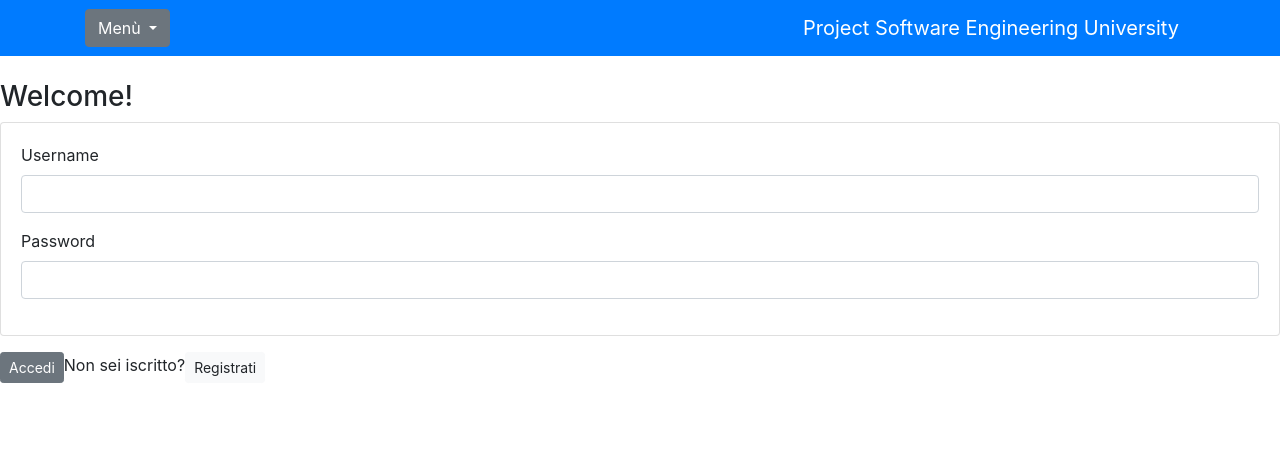
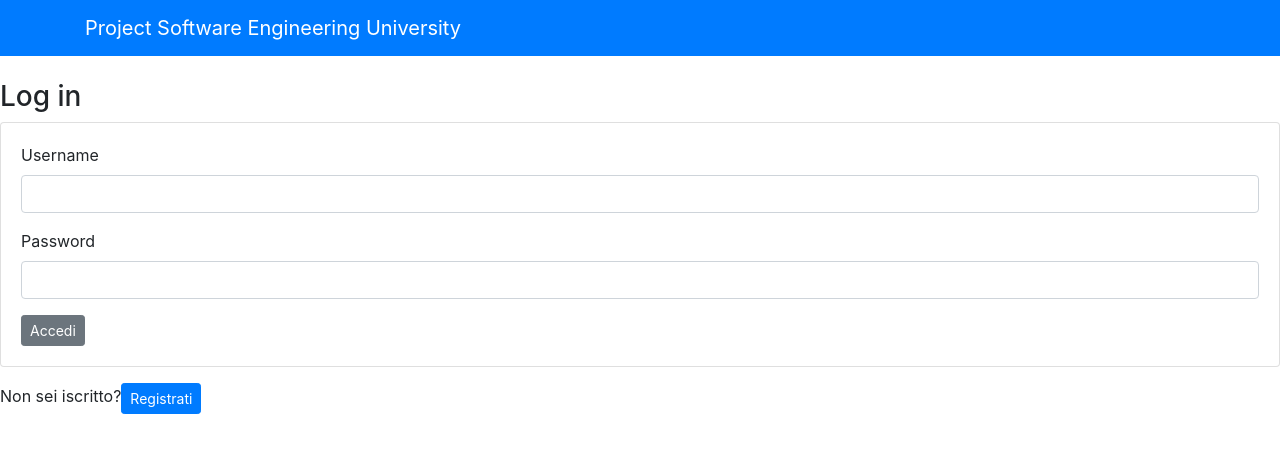
Before and after one commit to andreadellamonaca/UniversitySysFrontEnd, an Angular app: page / in a window 1280 px wide. Shown: the top 452 px of the page. Built offline with nearby package versions, Linux system fonts and the light colour scheme.

Commit message:
Added manage UserNotFound error

```diff
--- a/src/app/app.component.html
+++ b/src/app/app.component.html
@@ -1,2 +1 @@
-<app-navbar></app-navbar>
 <router-outlet></router-outlet>
--- a/src/app/app.module.ts
+++ b/src/app/app.module.ts
@@ -8,8 +8,8 @@ import { ProfessorComponent } from './professor/professor.component';
 import {UserService} from './services/user.service';
 import {HttpClientModule} from '@angular/common/http';
 import { NotFoundComponent } from './not-found/not-found.component';
-import { NavbarComponent } from './navbar/navbar.component';
 import { BrowserAnimationsModule } from '@angular/platform-browser/animations';
+import { ProfnavbarComponent } from './profnavbar/profnavbar.component';
 
 @NgModule({
   declarations: [
@@ -17,7 +17,7 @@ import { BrowserAnimationsModule } from '@angular/platform-browser/animations';
     HomeComponent,
     ProfessorComponent,
     NotFoundComponent,
-    NavbarComponent
+    ProfnavbarComponent
   ],
   imports: [
     BrowserModule,
--- a/src/app/home/home.component.html
+++ b/src/app/home/home.component.html
@@ -1,6 +1,10 @@
-<h3>Welcome!</h3>
+<nav class="navbar navbar-dark bg-primary mb-4">
+  <div class="container">
+    <a href="#" class="navbar-brand">Project Software Engineering University</a>
+  </div>
+</nav>
+<h3>Log in</h3>
 <div class="card card-body mb-3">
-  <form>
     <div class="form-group">
       <label>Username</label>
       <input type="text" name="username" class="form-control" #uname>
@@ -9,11 +13,12 @@
       <label>Password</label>
       <input type="password" name="password" class="form-control" #pwd>
     </div>
-  </form>
+    <div>
+      <button (click)="checkCred(uname.value, pwd.value)" class="btn btn-sm btn-secondary">Accedi</button>
+    </div>
 </div>
 
 <div>
-  <button (click)="checkCred(uname.value, pwd.value)" class="btn btn-sm btn-secondary">Accedi</button>
   <label>Non sei iscritto?</label>
-  <button class="btn btn-sm btn-light" >Registrati</button>
+  <button class="btn btn-sm btn-primary">Registrati</button>
 </div>
--- a/src/app/home/home.component.ts
+++ b/src/app/home/home.component.ts
@@ -24,6 +24,7 @@ export class HomeComponent implements OnInit {
       if (user) {
         switch (user.usertype.typeName) {
           case 'professor': {
+            console.log('Sei un professore');
             localStorage.setItem('professor', JSON.stringify(user));
             this.router.navigateByUrl('professor');
             break;
@@ -37,8 +38,9 @@ export class HomeComponent implements OnInit {
           }
         }
       }
-    },  err =>  {
-      console.log('error');
+    },  err => {
+      alert('Something bad happened, UserNotFound');
+      throw Error('User Not Found');
     });
 
   }
--- a/src/app/navbar/navbar.component.ts
+++ /dev/null
@@ -1,15 +0,0 @@
-import { Component, OnInit } from '@angular/core';
-
-@Component({
-  selector: 'app-navbar',
-  templateUrl: './navbar.component.html',
-  styleUrls: ['./navbar.component.css']
-})
-export class NavbarComponent implements OnInit {
-
-  constructor() { }
-
-  ngOnInit() {
-  }
-
-}
--- a/src/app/professor/professor.component.html
+++ b/src/app/professor/professor.component.html
@@ -1,3 +1,4 @@
+<app-profnavbar></app-profnavbar>
 <h3>
   {{ newProf.name }} {{ newProf.surname }} {{ newProf.email }} {{ newProf.password }}
 </h3>
--- /dev/null
+++ b/src/app/profnavbar/profnavbar.component.ts
@@ -0,0 +1,15 @@
+import { Component, OnInit } from '@angular/core';
+
+@Component({
+  selector: 'app-profnavbar',
+  templateUrl: './profnavbar.component.html',
+  styleUrls: ['./profnavbar.component.css']
+})
+export class ProfnavbarComponent implements OnInit {
+
+  constructor() { }
+
+  ngOnInit() {
+  }
+
+}
```
Also changed, not shown: src/app/profnavbar/profnavbar.component.css (added), src/app/profnavbar/profnavbar.component.html (renamed from src/app/navbar/navbar.component.html), 1 other file (tests, documents, lock files or other folders).
